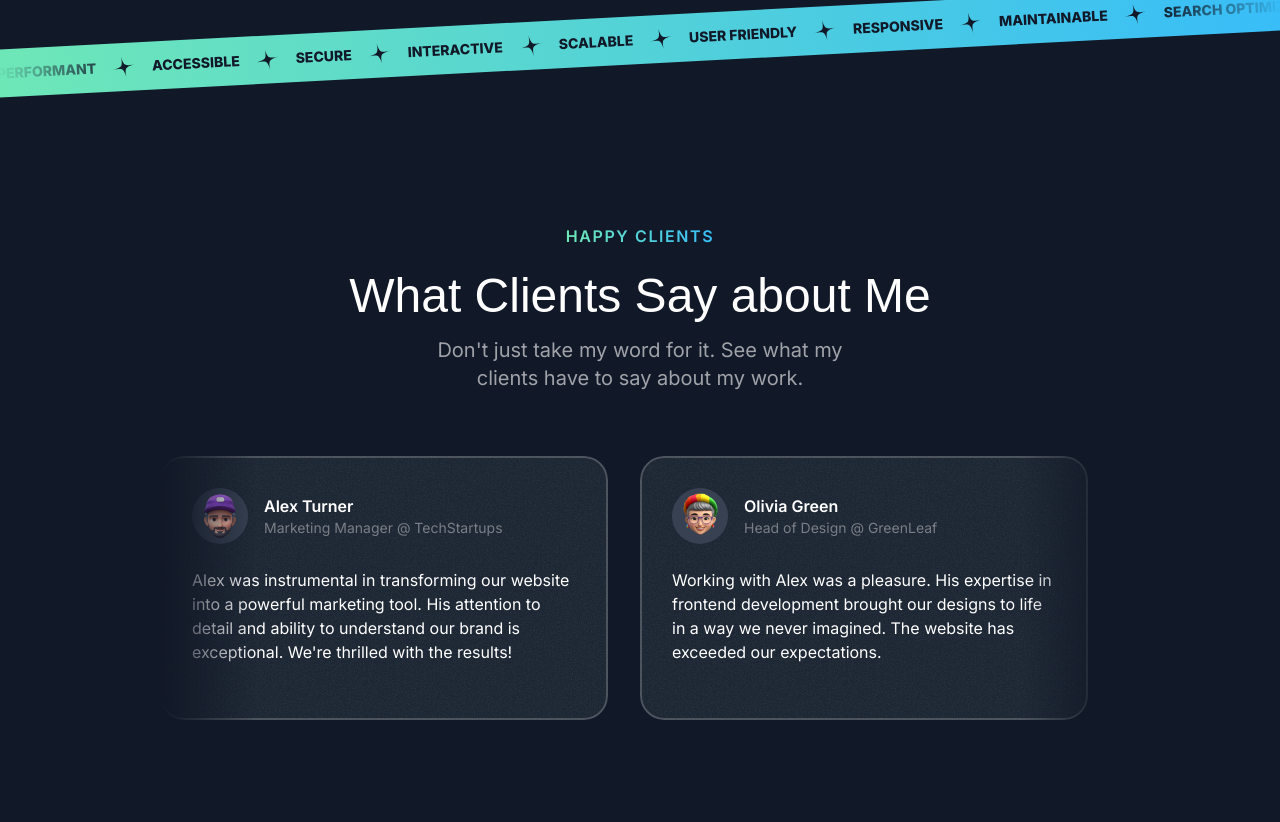
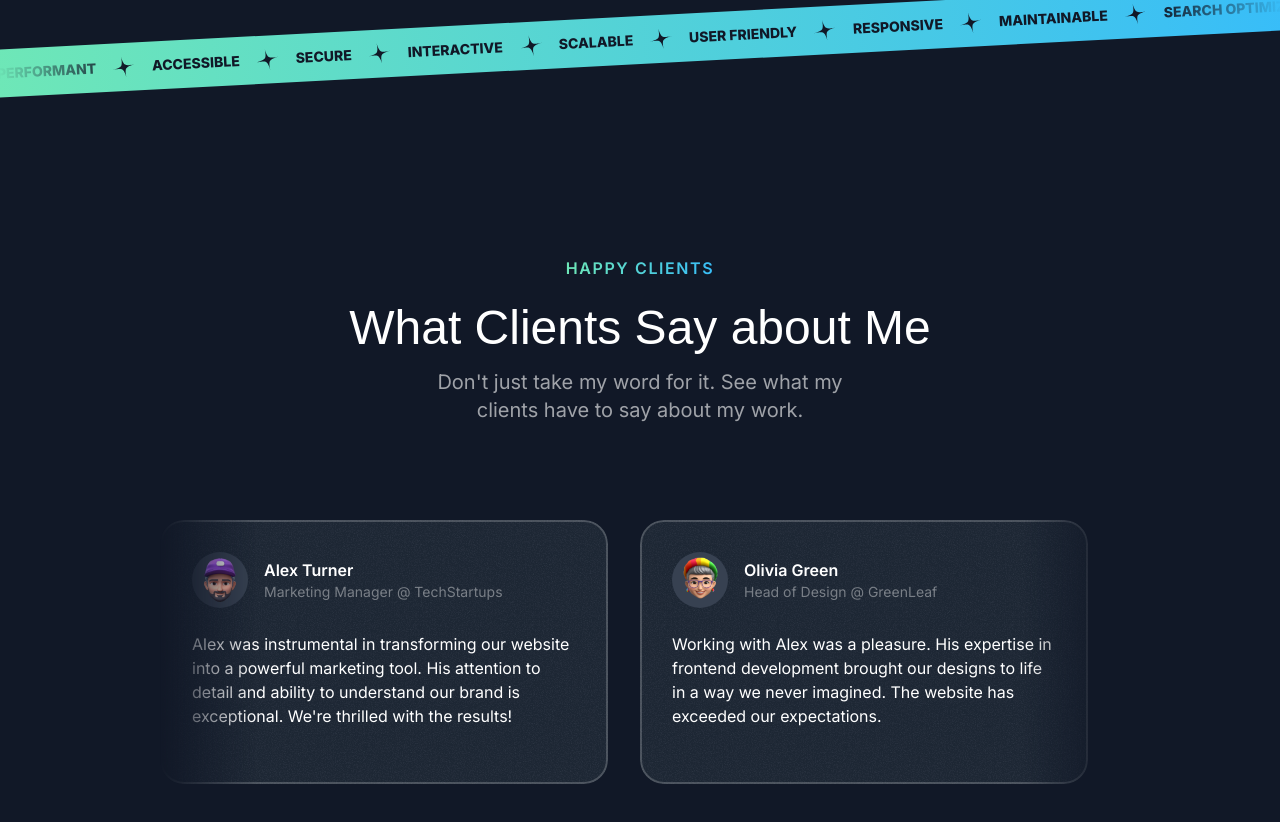
Before and after one commit to Toheedullah-K3/dev-portfolio, a Next.js app: page / in a window 1280 px wide. Shown: the part 3036-3858 px from the top of the page. Before the commit the page ends 3820 px from the top, so only its background shows below. Built offline with nearby package versions, Linux system fonts and the light colour scheme; a web font is replaced by a local one.

Commit message:
Testimonial Section Completegit add .

```diff
--- a/src/sections/Testimonials.tsx
+++ b/src/sections/Testimonials.tsx
@@ -44,7 +44,7 @@ const testimonials = [
 
 export const TestimonialsSection = () => {
   return (
-    <div className="py-16">
+    <div className="py-16 lg:py-24">
       <div className="container">
         <SectionHeader
           eyebrow="Happy Clients"
@@ -52,7 +52,7 @@ export const TestimonialsSection = () => {
           description="Don't just take my word for it. See what my clients have to say about my work."
         />
 
-        <div className="mt-16 flex overflow-x-clip [mask-image:linear-gradient(to_right,transparent,black_10%,black_90%,transparent)]">
+        <div className="mt-16 lg:mt-24 flex overflow-x-clip [mask-image:linear-gradient(to_right,transparent,black_10%,black_90%,transparent)]">
           <div className="flex gap-8 flex-none">
             {testimonials.map(testimonial => (
               <Card key={testimonial.name} className="max-w-xs md:max-w-md md:p-8">
```
